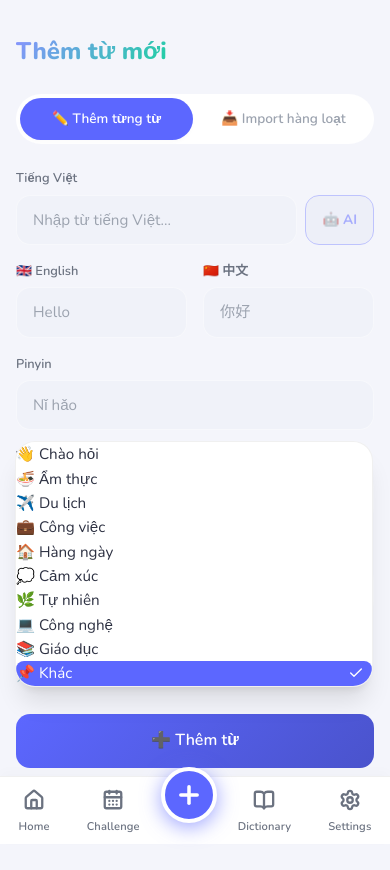
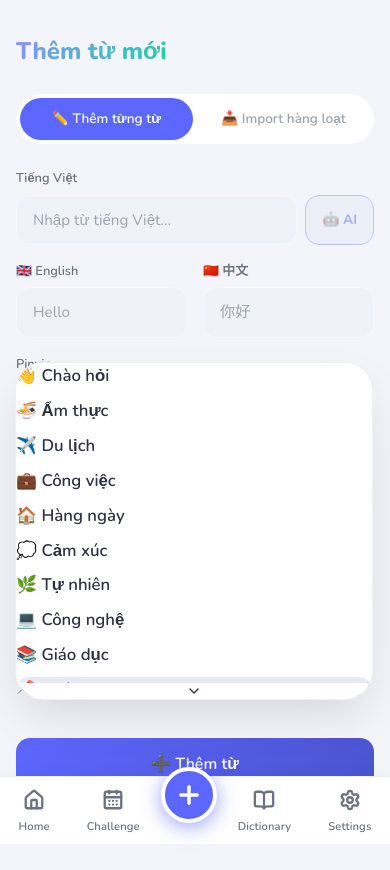
Before and after one commit to lntduong/langme, a Next.js app: page /add in a window 390 px wide. Both pictures are taken after a click on the button "📌 Khác". Shown: the top 870 px of the page. Built offline with nearby package versions, Linux system fonts and the light colour scheme; no server answers.

Commit message:
Optimize Select component for mobile touch targets and premium light theme

```diff
--- a/src/components/ui/select.tsx
+++ b/src/components/ui/select.tsx
@@ -41,7 +41,7 @@ function SelectTrigger({
       data-slot="select-trigger"
       data-size={size}
       className={cn(
-        "flex w-fit items-center justify-between gap-1.5 rounded-lg border border-input bg-transparent py-2 pr-2 pl-2.5 text-sm whitespace-nowrap transition-colors outline-none select-none focus-visible:border-ring focus-visible:ring-3 focus-visible:ring-ring/50 disabled:cursor-not-allowed disabled:opacity-50 aria-invalid:border-destructive aria-invalid:ring-3 aria-invalid:ring-destructive/20 data-placeholder:text-muted-foreground data-[size=default]:h-8 data-[size=sm]:h-7 data-[size=sm]:rounded-[min(var(--radius-md),10px)] *:data-[slot=select-value]:line-clamp-1 *:data-[slot=select-value]:flex *:data-[slot=select-value]:items-center *:data-[slot=select-value]:gap-1.5 dark:bg-input/30 dark:hover:bg-input/50 dark:aria-invalid:border-destructive/50 dark:aria-invalid:ring-destructive/40 [&_svg]:pointer-events-none [&_svg]:shrink-0 [&_svg:not([class*='size-'])]:size-4",
+        "flex w-full items-center justify-between gap-2 rounded-[var(--radius-lg)] border border-[var(--border-color)] bg-[var(--bg-tertiary)] py-4 px-5 text-[0.95rem] font-semibold text-[var(--text-primary)] transition-all outline-none select-none hover:bg-[var(--bg-secondary)] hover:border-[var(--primary)] focus:ring-[rgba(92,103,255,0.1)] focus:ring-4 focus:border-[var(--primary)] disabled:cursor-not-allowed disabled:opacity-50 data-placeholder:text-[var(--text-muted)] shadow-sm",
         className
       )}
       {...props}
@@ -49,7 +49,7 @@ function SelectTrigger({
       {children}
       <SelectPrimitive.Icon
         render={
-          <ChevronDownIcon className="pointer-events-none size-4 text-muted-foreground" />
+          <ChevronDownIcon className="pointer-events-none size-5 text-[var(--text-muted)] transition-transform duration-200 group-data-[state=open]:rotate-180" />
         }
       />
     </SelectPrimitive.Trigger>
@@ -60,8 +60,8 @@ function SelectContent({
   className,
   children,
   side = "bottom",
-  sideOffset = 4,
-  align = "center",
+  sideOffset = 8,
+  align = "start",
   alignOffset = 0,
   alignItemWithTrigger = true,
   ...props
@@ -83,11 +83,16 @@ function SelectContent({
         <SelectPrimitive.Popup
           data-slot="select-content"
           data-align-trigger={alignItemWithTrigger}
-          className={cn("relative isolate z-50 max-h-(--available-height) w-(--anchor-width) min-w-40 origin-(--transform-origin) overflow-x-hidden overflow-y-auto rounded-[var(--radius-lg)] bg-[var(--bg-card)] text-[var(--text-primary)] shadow-xl border border-[var(--border-color)] p-1.5 duration-100 data-[align-trigger=true]:animate-none data-[side=bottom]:slide-in-from-top-2 data-[side=inline-end]:slide-in-from-left-2 data-[side=inline-start]:slide-in-from-right-2 data-[side=left]:slide-in-from-right-2 data-[side=right]:slide-in-from-left-2 data-[side=top]:slide-in-from-bottom-2 data-open:animate-in data-open:fade-in-0 data-open:zoom-in-95 data-closed:animate-out data-closed:fade-out-0 data-closed:zoom-out-95", className )}
+          className={cn(
+            "relative isolate z-50 max-h-[40vh] w-[var(--anchor-width)] min-w-[280px] origin-(--transform-origin) overflow-x-hidden overflow-y-auto rounded-[var(--radius-xl)] bg-[var(--bg-secondary)] p-2 text-[var(--text-primary)] shadow-[0_20px_50px_-12px_rgba(0,0,0,0.15)] border border-[var(--border-color)] backdrop-blur-xl duration-200 data-open:animate-in data-open:fade-in-0 data-open:zoom-in-95 data-open:slide-in-from-top-4 data-closed:animate-out data-closed:fade-out-0 data-closed:zoom-out-95 data-closed:slide-out-to-top-4",
+            className
+          )}
           {...props}
         >
           <SelectScrollUpButton />
-          <SelectPrimitive.List>{children}</SelectPrimitive.List>
+          <SelectPrimitive.List className="flex flex-col gap-2 p-1">
+            {children}
+          </SelectPrimitive.List>
           <SelectScrollDownButton />
         </SelectPrimitive.Popup>
       </SelectPrimitive.Positioner>
@@ -102,7 +107,7 @@ function SelectLabel({
   return (
     <SelectPrimitive.GroupLabel
       data-slot="select-label"
-      className={cn("px-1.5 py-1 text-xs text-muted-foreground", className)}
+      className={cn("px-5 py-3 text-[0.8rem] font-bold text-[var(--text-muted)] uppercase tracking-widest", className)}
       {...props}
     />
   )
@@ -117,20 +122,16 @@ function SelectItem({
     <SelectPrimitive.Item
       data-slot="select-item"
       className={cn(
-        "relative flex w-full cursor-pointer items-center gap-2 rounded-md py-3 px-4 text-[0.95rem] outline-none select-none focus:bg-[var(--primary)] focus:text-white data-disabled:pointer-events-none data-disabled:opacity-50 [&_svg]:pointer-events-none [&_svg]:shrink-0 [&_svg:not([class*='size-'])]:size-4",
+        "relative flex w-full cursor-pointer items-center justify-between gap-4 rounded-[var(--radius-lg)] py-4 px-5 text-[1.05rem] font-semibold outline-none select-none transition-all active:scale-[0.98] focus:bg-[var(--bg-tertiary)] focus:text-[var(--primary)] data-[state=selected]:bg-[rgba(92,103,255,0.1)] data-[state=selected]:text-[var(--primary)] data-disabled:pointer-events-none data-disabled:opacity-50",
         className
       )}
       {...props}
     >
-      <SelectPrimitive.ItemText className="flex flex-1 shrink-0 gap-2 whitespace-nowrap">
+      <SelectPrimitive.ItemText>
         {children}
       </SelectPrimitive.ItemText>
-      <SelectPrimitive.ItemIndicator
-        render={
-          <span className="pointer-events-none absolute right-2 flex size-4 items-center justify-center" />
-        }
-      >
-        <CheckIcon className="pointer-events-none" />
+      <SelectPrimitive.ItemIndicator className="shrink-0">
+        <CheckIcon className="size-6 text-[var(--primary)]" strokeWidth={3} />
       </SelectPrimitive.ItemIndicator>
     </SelectPrimitive.Item>
   )
```
